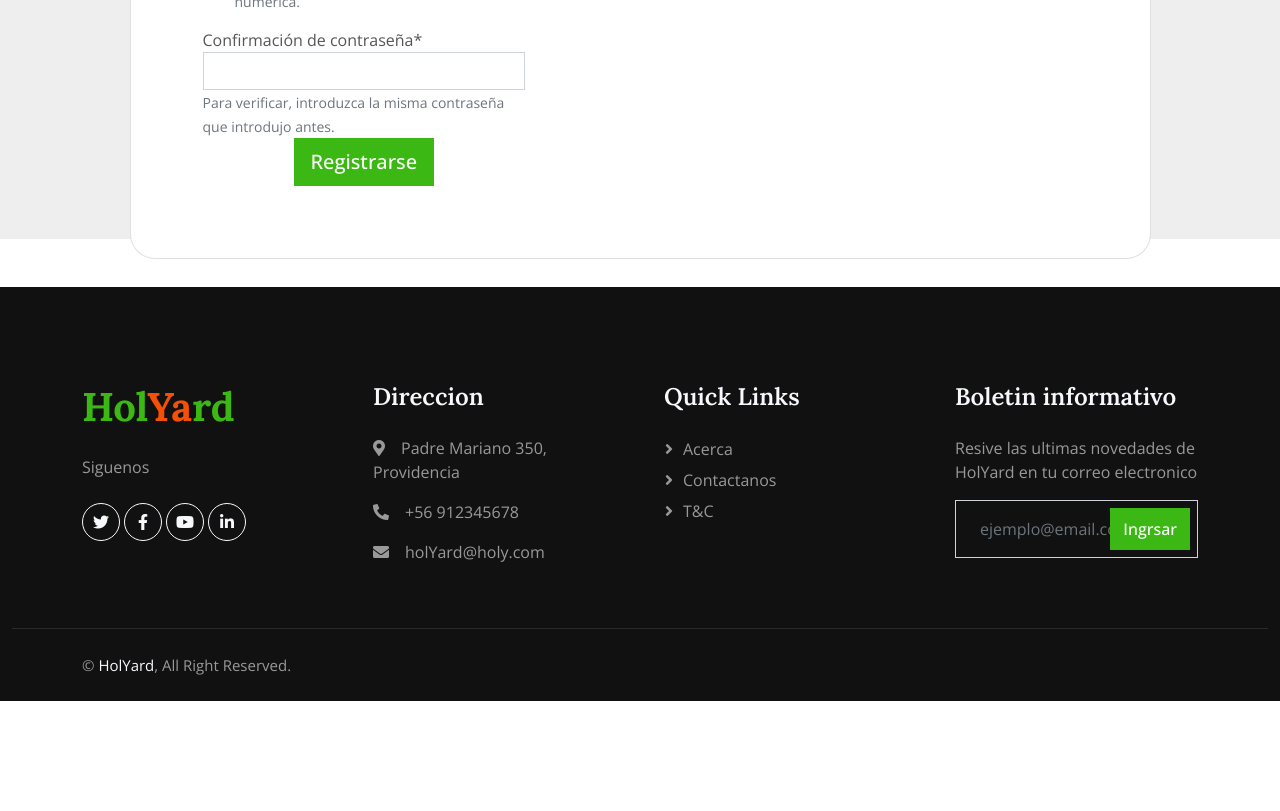
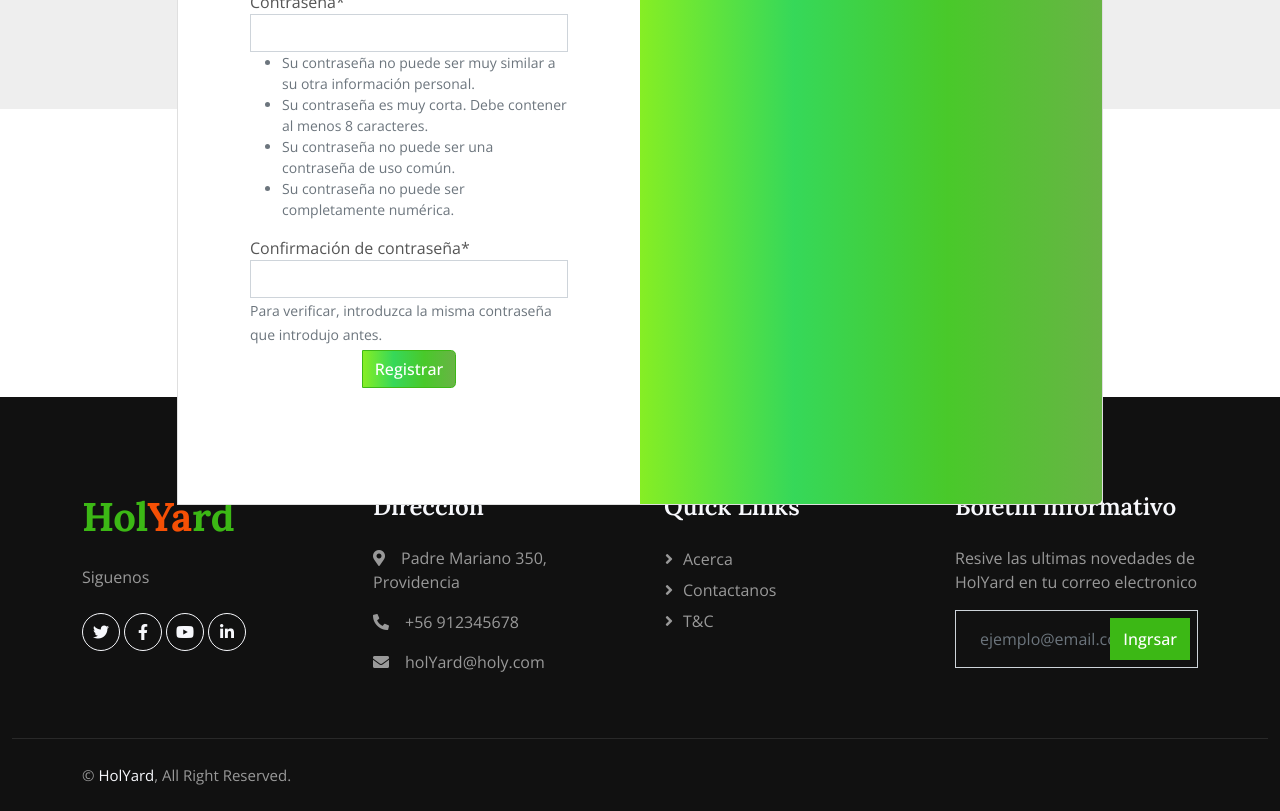
Before and after one commit to Kron17/Holygarden, a Django app: page /registro/ in a window 1280 px wide. Shown: the part 691-1502 px from the top of the page. Before the commit the page ends 1392 px from the top, so only its background shows below. Run offline with Django 4.2, Linux system fonts and the light colour scheme; data that the repository does not hold is empty; some libraries are stand-ins or nearby versions.

Commit message:
Registro de usuario terminado, además se modifico un detalle en el navbar en basse.html para que indique con que usuario se inicio sesión

```diff
--- a/core/forms.py
+++ b/core/forms.py
@@ -24,5 +24,5 @@ class ProductoForm(ModelForm):
 class CustomUserCreationForm(UserCreationForm):
 
     class Meta:
-        model: User
+        model = User
         fields = ['username', "first_name", "last_name", "email", "password1", "password2"]
--- a/core/templates/core/base.html
+++ b/core/templates/core/base.html
@@ -56,11 +56,7 @@
             <div class="col-lg-6 px-5 text-start">
                 <small><i class="fa fa-map-marker-alt me-2"></i>Padre Mariano 350, Providencia</small>
                 <small class="ms-4"><i class="fa fa-envelope me-2"></i>holygarden@holy.com</small>
-                {% if user.is_superuser %}
-                <small class="ms-4"><i class="fa fa-user-plus me-2"></i>Bienvenido Admin</small>
-                {% else %}
-                <small class="ms-4"><i class="fa fa-user me-2"></i>Bienvenido Usuario</small>
-                {% endif %}
+                <small class="ms-4"><i class="fa fa-user-plus me-2"></i>Bienvenido {{ user.username }}</small>
             </div>
             {% else %}
             <div class="col-lg-6 px-5 text-start">
--- a/core/templates/registration/registro.html
+++ b/core/templates/registration/registro.html
@@ -2,49 +2,74 @@
 {% load static %}
 {% load crispy_forms_tags %}
 {% block css %}
+<style>
+  .gradient-custom-2 {
+  /* fallback for old browsers */
+  background: #fccb90;
 
+  /* Chrome 10-25, Safari 5.1-6 */
+  background: -webkit-linear-gradient(to right, #ee7724, #d8363a, #dd3675, #b44593);
+
+  /* W3C, IE 10+/ Edge, Firefox 16+, Chrome 26+, Opera 12+, Safari 7+ */
+  background: linear-gradient(to right, #86ee24, #36d859, #49c92a, #68b445);
+  }
+
+  @media (min-width: 768px) {
+  .gradient-form {
+  height: 100vh !important;
+  }
+  }
+  @media (min-width: 769px) {
+  .gradient-custom-2 {
+  border-top-right-radius: .3rem;
+  border-bottom-right-radius: .3rem;
+  }
+  }
+</style>
 {% endblock %}
 {% block contenido %}
+<section class="h-100 gradient-form" style="background-color: #eee;">
+    <div class="container py-5 h-100">
+      <div class="row d-flex justify-content-center align-items-center h-100">
+        <div class="col-xl-10">
+          <div class="card rounded-3 text-black">
+            <div class="row g-0">
+              <div class="col-lg-6">
+                <div class="card-body p-md-5 mx-md-4">
 
-<section class="vh-100" style="background-color: #eee; margin-top: 130px;">
-  <div class="container h-100">
-    <div class="row d-flex justify-content-center align-items-center h-100">
-      <div class="col-lg-12 col-xl-11">
-        <div class="card text-black" style="border-radius: 25px;">
-          <div class="card-body p-md-5">
-            <div class="row justify-content-center">
-              <div class="col-md-10 col-lg-6 col-xl-5 order-2 order-lg-1">
-
-                <p class="text-center h1 fw-bold mb-5 mx-1 mx-md-4 mt-4">Crear cuenta</p>
-
-                <form class="mx-1 mx-md-4" METHOD="POST">
-
-                  <p>Por favor ingresa tus datos</p>
-                    {% csrf_token %}
-                    {{ form | crispy}}
-
-                  <div class="d-flex justify-content-center mx-4 mb-3 mb-lg-4">
-                    <a href="{% url 'index' %}" type="button" class="btn btn-primary btn-lg">Registrarse</a>
+                  <div class="text-center">
+                    <img src="{% static 'core/img/plantando.png' %}"
+                      style="width: 185px;" alt="logo">
+                    <h4 class="mt-1 mb-5 pb-1">Unete a nuestra comunidad</h4>
                   </div>
 
-                </form>
+                  <form method = "POST">
+                    <p>Por favor ingrese sus datos</p>
+                    {% csrf_token %}
+                    {{ form | crispy }}
 
+                    <div class="text-center pt-1 mb-5 pb-1">
+                      <input class="btn btn-primary btn-block fa-lg gradient-custom-2 mb-3" value="Registrar" type="submit"/>
+                    </div>
+
+                  </form>
+
+                </div>
               </div>
-              <div class="col-md-10 col-lg-6 col-xl-7 d-flex align-items-center order-1 order-lg-2">
-
-                <img src="https://mdbcdn.b-cdn.net/img/Photos/new-templates/bootstrap-registration/draw1.webp"
-                  class="img-fluid" alt="Sample image">
-
+              <div class="col-lg-6 d-flex align-items-center gradient-custom-2">
+                <div class="text-white px-3 py-4 p-md-5 mx-md-4">
+                  <h4 class="mb-4">Somos más que una empresa</h4>
+                  <p class="small mb-0">Somos un grupo de personas amantes de las plantas, de sus cuidados y siempre pensando en el
+                    cuidado del medio ambiente.</p>
+                </div>
               </div>
             </div>
           </div>
         </div>
       </div>
     </div>
-  </div>
-</section>
-
+  </section>
+  <br><br><br><br><br><br><br><br><br><br>
 {% endblock %}
 {% block js %}
-<script src="https://cdn.jsdelivr.net/npm/sweetalert2@11"></script>
 {% endblock %}
--- a/core/views.py
+++ b/core/views.py
@@ -127,7 +127,7 @@ def registro(request):
     apiMonedas = requests.get('https://mindicador.cl/api').json()
     data = {
         'monedas': apiMonedas,
-        'form' : UserCreationForm()
+        'form' : CustomUserCreationForm()
     }
 
     if request.method =='POST':
@@ -137,6 +137,7 @@ def registro(request):
             user = authenticate(username=formulario.cleaned_data["username"], password=formulario.cleaned_data["password1"])
             login(request, user)
             messages.success(request, "Te has registrado correctamente")
+            return redirect(to="index")
         data["from"] = formulario
 
     return render(request, 'registration/registro.html', data)
```
